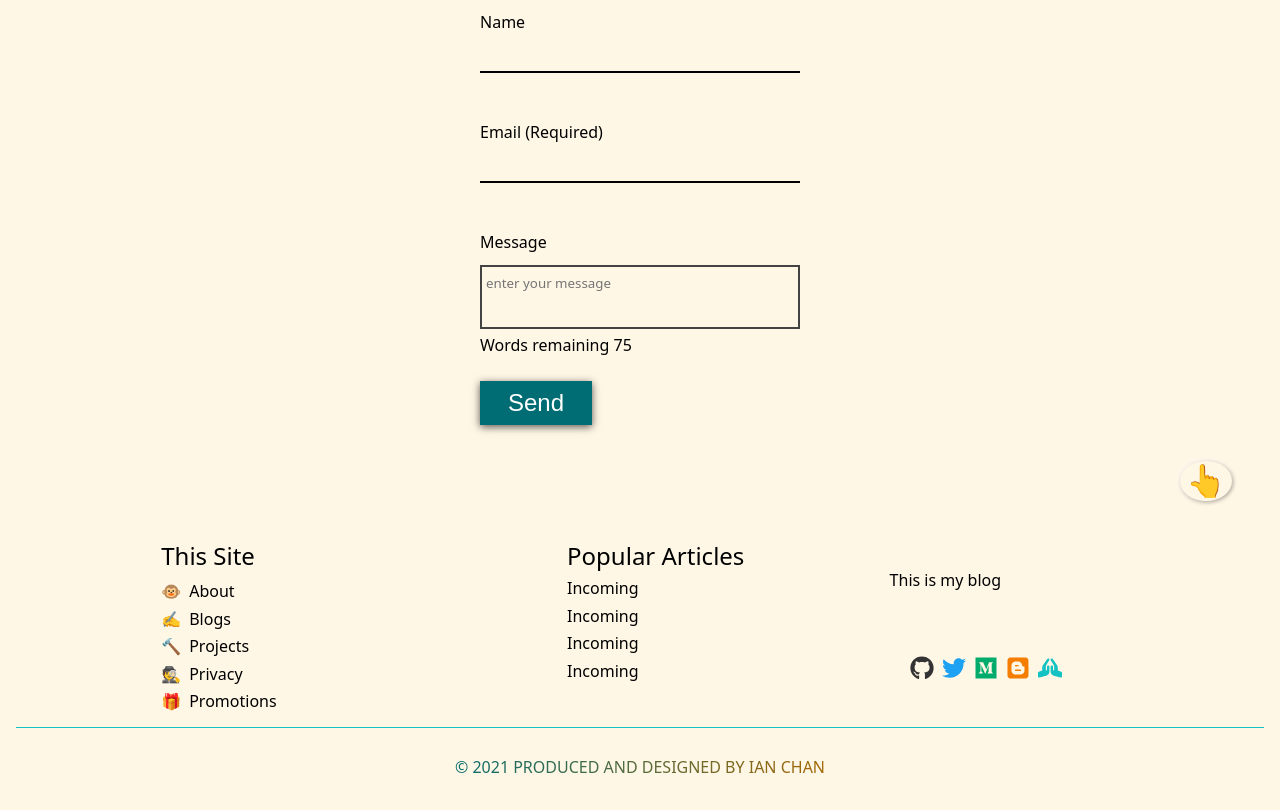
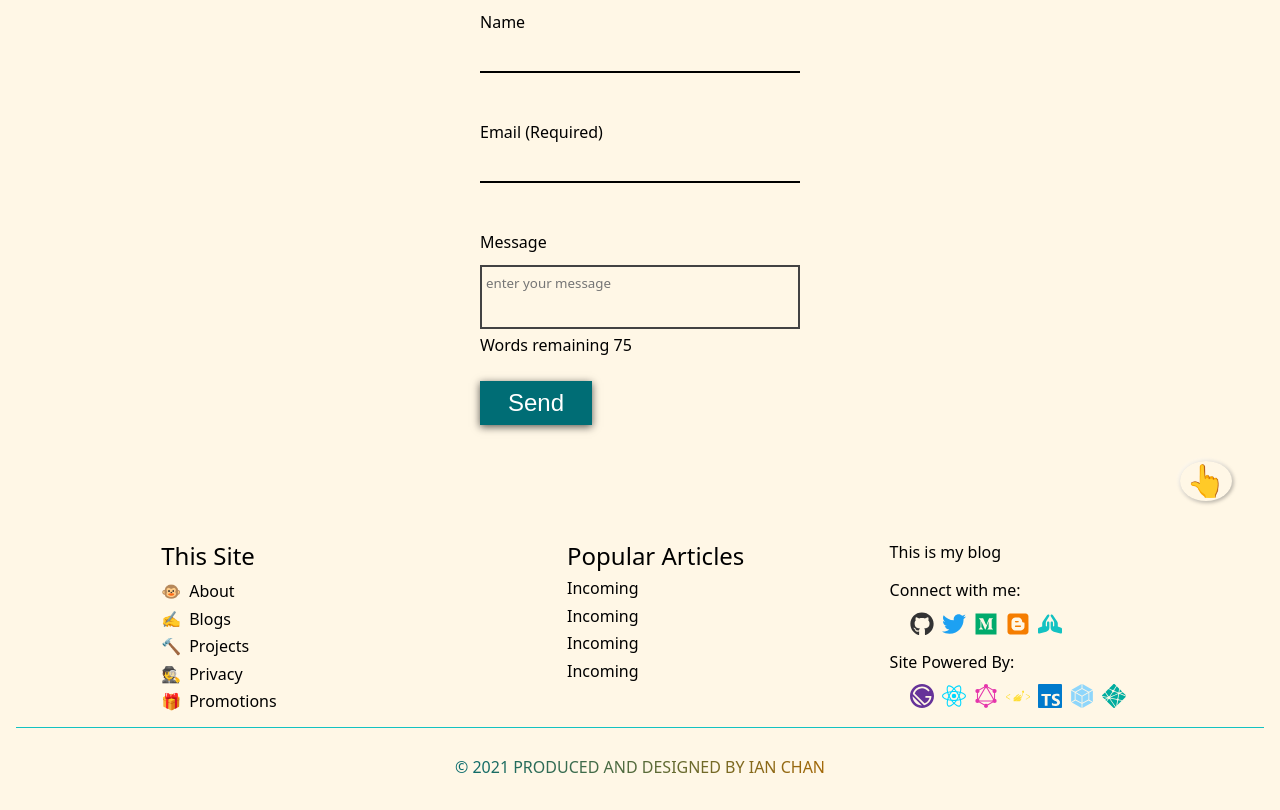
Before and after one commit to ianbossman8/personal-site-gatsby, a Gatsby site: page /about/ in a window 1280 px wide. Shown: the part 722-1532 px from the top of the page. Built offline with nearby package versions, Linux system fonts and the light colour scheme; Gatsby itself is replaced by a stand-in of ours; some packages are replaced by stand-ins of ours.

Commit message:
feat(list of techs): list of techs

```diff
--- a/package.json
+++ b/package.json
@@ -26,8 +26,8 @@
   "license": "ISC",
   "dependencies": {
     "babel-plugin-styled-components": "^1.12.0",
-    "formik": "^2.2.8",
-    "gatsby": "^3.6.1",
+    "formik": "^2.2.9",
+    "gatsby": "^3.6.2",
     "gatsby-plugin-google-gtag": "^3.6.0",
     "gatsby-plugin-image": "^1.6.0",
     "gatsby-plugin-manifest": "^3.6.0",
--- a/src/components/Footer/Footer.tsx
+++ b/src/components/Footer/Footer.tsx
@@ -14,7 +14,7 @@ import {
 import { Divider } from '../../styles/divider'
 import { H3, P } from '../../styles/text'
 import { PAGE_NAMES } from '../../constants/pageNames'
-import { socialMediaIcons } from '../../constants/socialMediaIcons'
+import { socialMediaIcons, techIcons } from '../../constants/icons'
 
 interface Props {
   isIndex: boolean
@@ -49,7 +49,10 @@ export default function Footer(props: Props) {
             </SecondContainer>
             <FirstContainer>
               <P>This is my blog</P>
+              <P>Connect with me:</P>
               {socialIcons}
+              <P>Site Powered By:</P>
+              <IconsList icons={techIcons} />
             </FirstContainer>
           </InfoBox>
         </>
--- a/src/components/Icon/styles.ts
+++ b/src/components/Icon/styles.ts
@@ -2,5 +2,5 @@ import styled from 'styled-components'
 
 export const IconLink = styled.a<{ brand: string }>`
   margin: 0 0.25rem;
-  color: ${({ theme: { colours }, brand }) => colours.brands[brand]};
+  color: ${({ theme: { colours }, brand }) => colours.brands[brand]} !important;
 `
--- a/src/components/Modal/Modal.tsx
+++ b/src/components/Modal/Modal.tsx
@@ -2,7 +2,9 @@ import React, { ReactNode } from 'react'
 import { GrClose } from 'react-icons/gr'
 import useModalEscapeKeyHooks from '../../customHooks/useModalEscapeKeyHooks'
 import IconsList from '../IconsList/IconsList'
+import { socialMediaIcons, techIcons } from '../../constants/icons'
 import { Background, ContentContainer, ModalHeader } from './styles'
+import { P } from '../../styles/text'
 
 interface Props {
   topic: string
@@ -32,7 +34,12 @@ export default function Modal(props: Props) {
         ) : (
           modalContent
         )}
-        <IconsList />
+        <div>
+          <P>Connect with me:</P>
+          <IconsList icons={socialMediaIcons} />
+          <P>Site Powered By:</P>
+          <IconsList icons={techIcons} />
+        </div>
       </ContentContainer>
     </Background>
   )
--- a/src/components/Modal/styles.ts
+++ b/src/components/Modal/styles.ts
@@ -5,7 +5,7 @@ import {
   MEDIA_QUERY_MEDIUM_WIDTH_RULE,
   MEDIA_QUERY_SMALL_WIDTH_RULE
 } from '../../constants/styles'
-import { blockQuoteStyle, H2, pStyle } from '../../styles/text'
+import { blockQuoteStyle, H2, P, pStyle } from '../../styles/text'
 import { colourfulBackground } from '../../styles/colours'
 import { MainButton, mainButtonCss } from '../../styles/buttons'
 import { InputBox } from '../Input/styles'
@@ -63,6 +63,13 @@ export const ContentContainer = styled.section<{ reverse: boolean }>`
   animation: ${modalOpacityAnimation} 0.8s ease-out forwards,
     ${changeBackgroundPosition} 6s ease-in infinite;
   will-change: background-position, opacity;
+
+  &:last-child {
+    margin-top: 1rem;
+    ${P} {
+      text-align: center;
+    }
+  }
 
   svg.modal--close-button {
     position: sticky;
--- /dev/null
+++ b/src/constants/icons.tsx
@@ -0,0 +1,90 @@
+import React from 'react'
+import { FaBlogger, FaGithub, FaMedium, FaPrayingHands, FaTwitter } from 'react-icons/fa'
+import {
+  SiGatsby,
+  SiGraphql,
+  SiNetlify,
+  SiReact,
+  SiStyledComponents,
+  SiTypescript,
+  SiWebpack
+} from 'react-icons/si'
+import { LINKS } from './links'
+
+export const socialMediaIcons = [
+  {
+    name: 'github',
+    link: LINKS.EXTERNAL_LINKS.GITHUB,
+    title: 'Github',
+    icon: <FaGithub size={24} />
+  },
+  {
+    name: 'twitter',
+    link: 'https://www.google.com/',
+    title: 'Twitter',
+    icon: <FaTwitter size={24} />
+  },
+  {
+    name: 'medium',
+    link: LINKS.EXTERNAL_LINKS.MEDIUM,
+    title: 'Medium',
+    icon: <FaMedium size={24} />
+  },
+  {
+    name: 'blogger',
+    link: 'https://www.google.com/',
+    title: 'Blogger',
+    icon: <FaBlogger size={24} />
+  },
+  {
+    name: 'linktree',
+    link: LINKS.EXTERNAL_LINKS.LINKTREE,
+    title: 'LinkTree',
+    icon: <FaPrayingHands size={24} />
+  }
+]
+
+export const techIcons = [
+  {
+    name: 'gatsby',
+    link: LINKS.EXTERNAL_LINKS.GATSBY,
+    title: 'Gatsby',
+    icon: <SiGatsby size={24} />
+  },
+  {
+    name: 'react',
+    link: LINKS.EXTERNAL_LINKS.REACT,
+    title: 'React',
+    icon: <SiReact size={24} />
+  },
+  {
+    name: 'graphql',
+    link: LINKS.EXTERNAL_LINKS.GRAPHQL,
+    title: 'GraphQL',
+    icon: <SiGraphql size={24} />
+  },
+  {
+    name: 'styled-components',
+    link: LINKS.EXTERNAL_LINKS.STYLEDCOMPONENT,
+    title: 'Styled-Components',
+    icon: <SiStyledComponents size={24} />
+  },
+  {
+    name: 'typescript',
+    link: LINKS.EXTERNAL_LINKS.TYPESCRIPT,
+    title: 'Typescript',
+    icon: <SiTypescript size={24} />
+  },
+  {
+    name: 'webpack',
+    link: LINKS.EXTERNAL_LINKS.WEBPACK,
+    title: 'Webpack',
+    icon: <SiWebpack size={24} />
+  },
+  {
+    name: 'netlify',
+    link: LINKS.EXTERNAL_LINKS.NETLIFY,
+    title: 'Netlify',
+    icon: <SiNetlify size={24} />
+  }
+]
--- a/src/constants/links.ts
+++ b/src/constants/links.ts
@@ -1,8 +1,15 @@
 export const LINKS = {
   EXTERNAL_LINKS: {
-    LT: 'https://linktr.ee/ianbossman',
-    GH: 'https://github.com/ianbossman8',
-    M: 'https://ianbossman.medium.com/'
+    LINKTREE: 'https://linktr.ee/ianbossman',
+    GITHUB: 'https://github.com/ianbossman8',
+    MEDIUM: 'https://ianbossman.medium.com/',
+    REACT: 'https://reactjs.org/',
+    TYPESCRIPT: 'https://www.typescriptlang.org/',
+    GATSBY: 'https://www.gatsbyjs.com/',
+    GRAPHQL: 'https://graphql.org/',
+    NETLIFY: 'https://www.netlify.com/',
+    WEBPACK: 'https://webpack.js.org/',
+    STYLEDCOMPONENT: 'https://styled-components.com/'
   },
   INTERNAL_LINKS: {
     ROOT: '/',
--- a/src/constants/socialMediaIcons.tsx
+++ /dev/null
@@ -1,36 +0,0 @@
-import React from 'react'
-import { FaBlogger, FaGithub, FaMedium, FaPrayingHands, FaTwitter } from 'react-icons/fa'
-import { LINKS } from './links'
-
-export const socialMediaIcons = [
-  {
-    name: 'github',
-    link: LINKS.EXTERNAL_LINKS.GH,
-    title: 'Github',
-    icon: <FaGithub size={24} />
-  },
-  {
-    name: 'twitter',
-    link: 'https://www.google.com/',
-    title: 'Twitter',
-    icon: <FaTwitter size={24} />
-  },
-  {
-    name: 'medium',
-    link: LINKS.EXTERNAL_LINKS.M,
-    title: 'Medium',
-    icon: <FaMedium size={24} />
-  },
-  {
-    name: 'blogger',
-    link: 'https://www.google.com/',
-    title: 'Blogger',
-    icon: <FaBlogger size={24} />
-  },
-  {
-    name: 'linktree',
-    link: LINKS.EXTERNAL_LINKS.LT,
-    title: 'LinkTree',
-    icon: <FaPrayingHands size={24} />
-  }
-]
--- a/src/styles/theme.ts
+++ b/src/styles/theme.ts
@@ -29,7 +29,14 @@ const brandColour = {
   twitter: '#1da1f2',
   medium: '#00ab6c',
   blogger: '#f57d00',
-  linktree: '#13c2c2'
+  linktree: '#13c2c2',
+  react: '#00d8ff',
+  gatsby: '#663399',
+  graphql: '#e535ab',
+  typescript: '#007acc',
+  netlify: '#00AD9F',
+  webpack: '#8ed6fb',
+  'styled-components': '#ffde34'
 }
 
 const lightTheme: DefaultTheme = {
```
Also changed, not shown: 1 other file.
